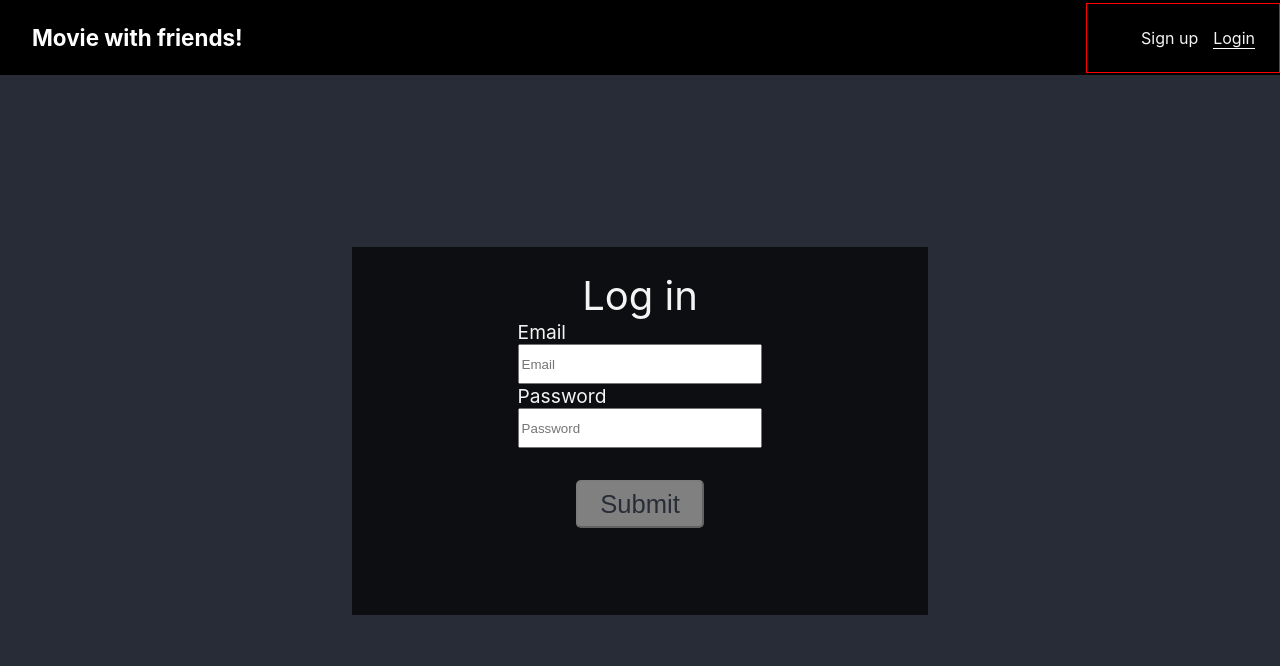
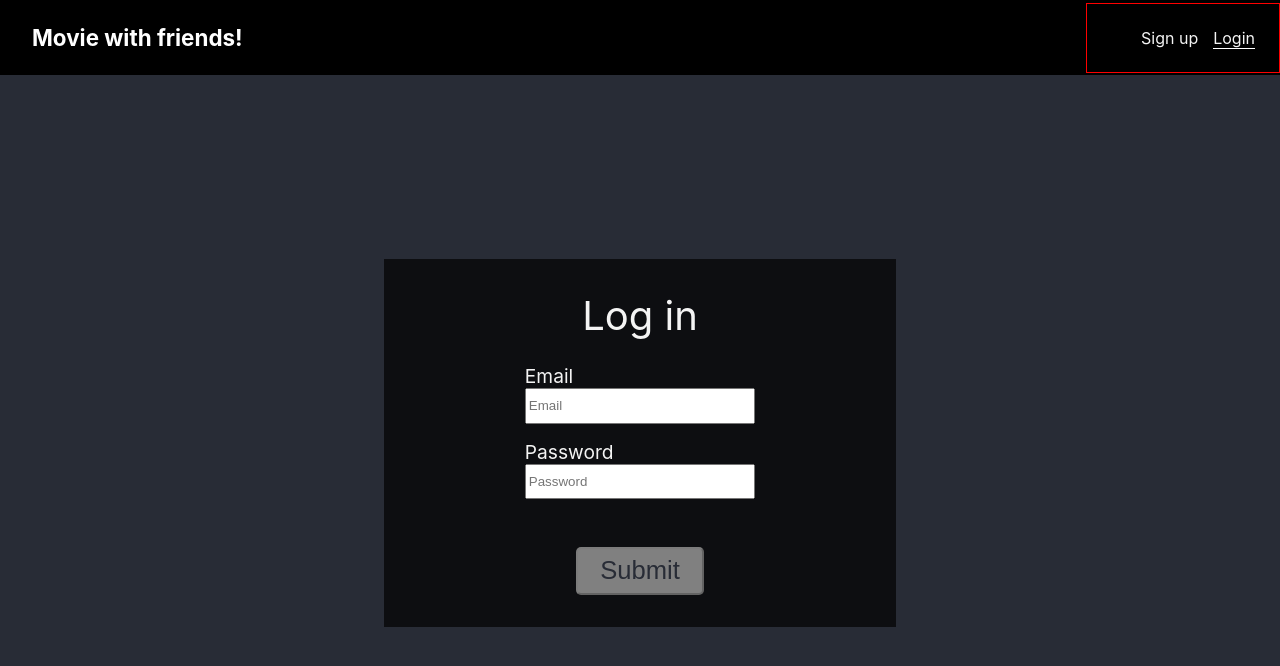
Before and after one commit to Steven2120/fullstack-mern-movie-with-friends, a React (Create React App) app in the folder auth-frontend/: page /login in a window 1280 px wide. Shown: the top 666 px of the page. Built offline with nearby package versions, Linux system fonts and the light colour scheme.

Commit message:
took feedback on login page and improved upon it once again.

```diff
--- a/auth-frontend/src/components/Login/Login.css
+++ b/auth-frontend/src/components/Login/Login.css
@@ -8,18 +8,19 @@
 }
 
 .login__div {
-    width: 45%;
+    width: 40%;
     height: 50%;
-    padding: 1rem;
     background-color: rgba(0, 0, 0, 0.678);
-    margin-bottom: 1.5rem;
+    display: flex;
+    flex-direction: column;
+    justify-content: center;
 }
 
 .login__title {
     text-align: center;
     font-size: 2.5em;
     color: #f4f4f4;
-    margin-top: .5rem;
+    margin-bottom: 1.5rem;
 }
 
 .form__login {
@@ -36,6 +37,7 @@
 .block-container > label {
     color: #f4f4f4;
     font-size: 1.2em;
+    margin-bottom: 1rem;
 }
 
 .block-container > * {
@@ -44,8 +46,9 @@
 
 .login__input {
     outline: none;
-    height: 2.5rem;
+    height: 2.2rem;
     width: 100%;
+    margin-bottom: 1rem;
 }
 
 .button-container {
--- a/auth-frontend/src/components/Login/Login.js
+++ b/auth-frontend/src/components/Login/Login.js
@@ -131,7 +131,9 @@ export class Login extends Component {
     return (
       <div className="login__container">
         <div className="login__div">
-          <div className="login__title">Log in</div>
+          <div>
+            <div className="login__title">Log in</div>
+          </div>
 
           <form className="form__login" onSubmit={this.handleOnSubmit}>
             <div className="block-container">
```
